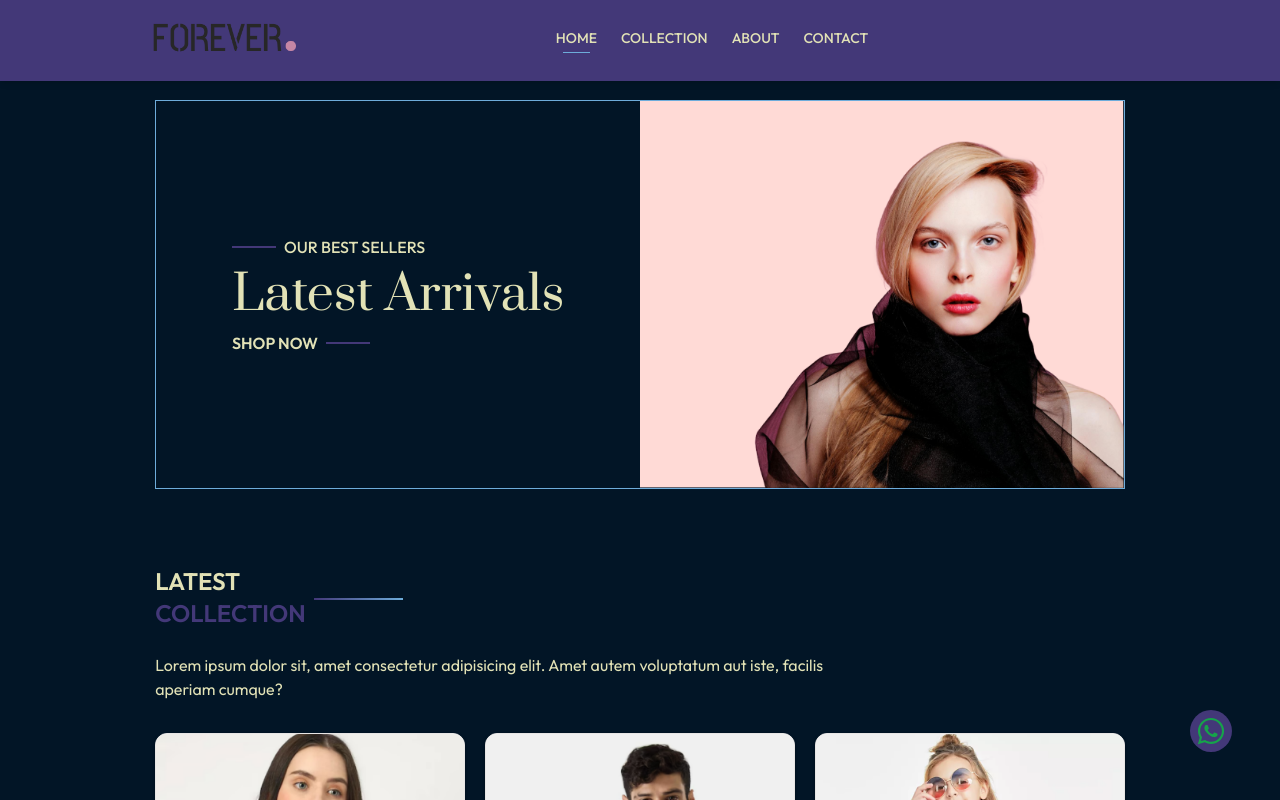
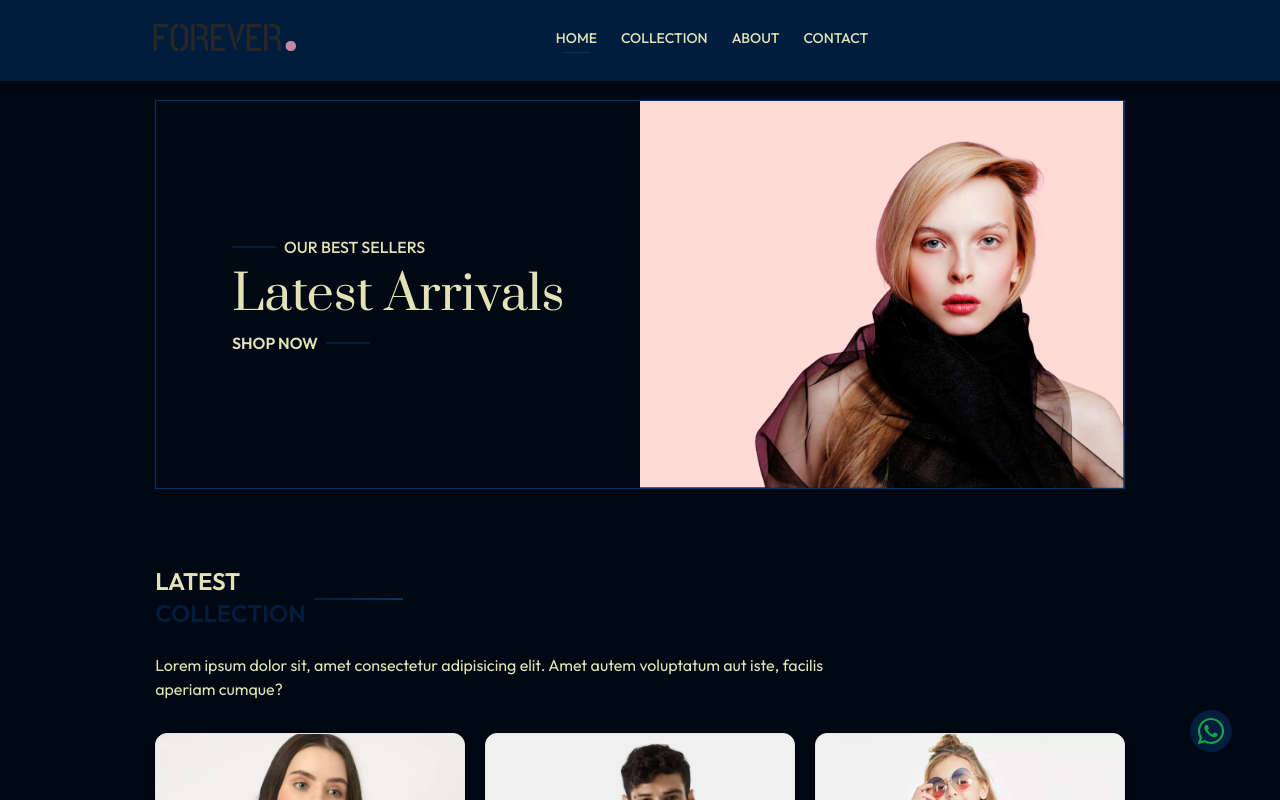
Before and after one commit to vitthal-07/E-commerce-, a React (Vite) app: page / in a window 1280 px wide. Shown: the top 800 px of the page. Built offline with nearby package versions, Linux system fonts and the light colour scheme.

Commit message:
changed color palette

```diff
--- a/tailwind.config.js
+++ b/tailwind.config.js
@@ -10,14 +10,14 @@ export default {
   theme: {
     extend: {
       colors: {
-        background: "#021526",
+        background: "#000814",
         primary: {
-          DEFAULT: "#433878",
-          foreground: "#433878",
+          DEFAULT: "#001D3D",
+          foreground: "#001D3D",
         },
         secondary: {
-          DEFAULT: "#6EACDA",
-          foreground: "#6EACDA",
+          DEFAULT: "#003566",
+          foreground: "#003566",
         },
         text: "#E2E2B6",
         foreground: "hsl(var(--foreground))",
```
